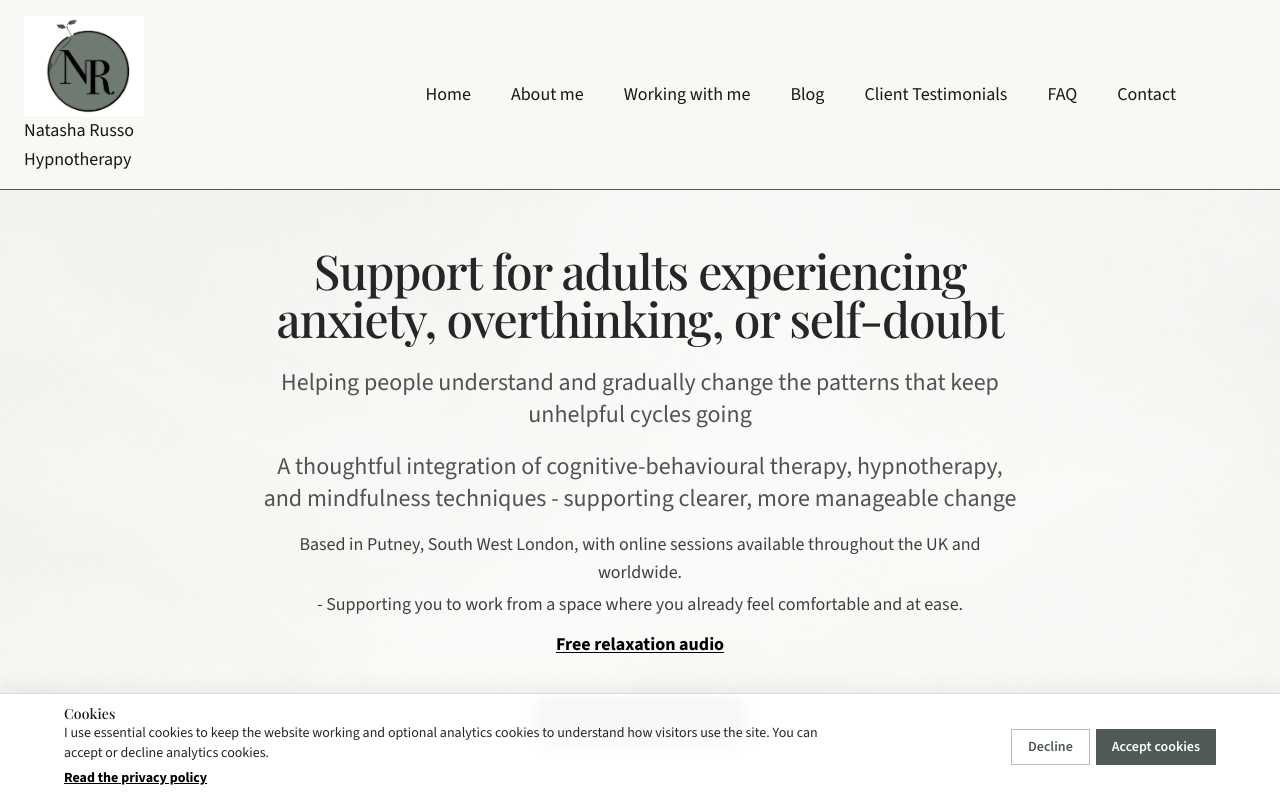
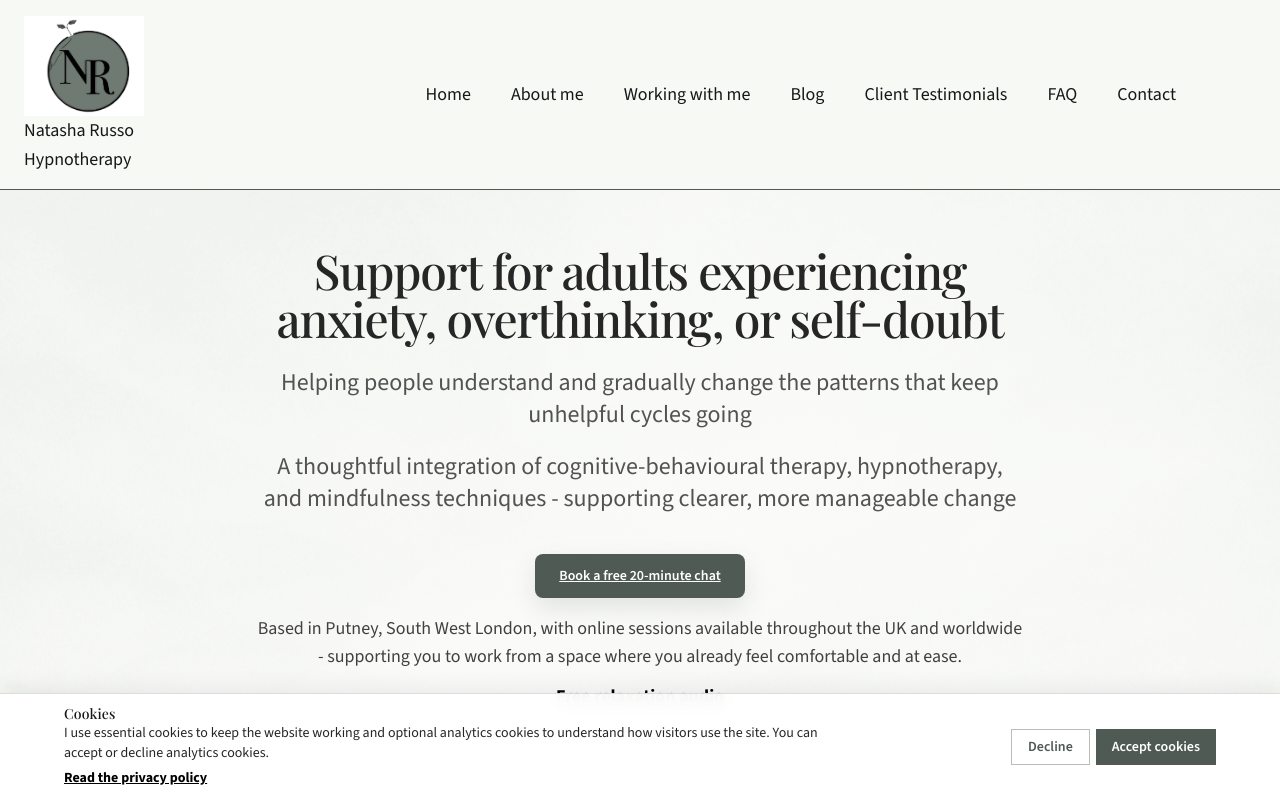
Before and after one commit to russog/natasha-russo-hypnotherapy, a Next.js app in the folder src/: page / in a window 1280 px wide. Shown: the top 800 px of the page. Built offline with nearby package versions, Linux system fonts and the light colour scheme.

Commit message:
Adjust homepage intro layout

```diff
--- a/src/src/app/page.tsx
+++ b/src/src/app/page.tsx
@@ -29,15 +29,6 @@ export default function Home() {
                     A thoughtful integration of cognitive-behavioural therapy, hypnotherapy, and mindfulness techniques
                     - supporting clearer, more manageable change
                 </p>
-                <p className="mx-auto mt-4 max-w-3xl text-base leading-relaxed text-neutral-700 sm:text-lg">
-                    Based in Putney, South West London, with online sessions available throughout the UK and worldwide.
-                </p>
-                <p className="mx-auto mt-1 max-w-3xl text-base leading-relaxed text-neutral-700 sm:text-lg">
-                    - Supporting you to work from a space where you already feel comfortable and at ease.
-                </p>
-                <p className="mx-auto mt-3 max-w-3xl text-base leading-relaxed text-neutral-700 sm:text-lg">
-                    <Link href="/free-relaxation-audio" className="underline underline-offset-2 hover:no-underline">Free relaxation audio</Link>
-                </p>
                 <div className="mt-10 flex justify-center">
                     <Link
                         href="/contact"
@@ -45,6 +36,13 @@ export default function Home() {
                         Book a free 20-minute chat
                     </Link>
                 </div>
+                <p className="mx-auto mt-4 max-w-3xl text-base leading-relaxed text-neutral-700 sm:text-lg">
+                    Based in Putney, South West London, with online sessions available throughout the UK and worldwide
+                    - supporting you to work from a space where you already feel comfortable and at ease.
+                </p>
+                <p className="mx-auto mt-3 max-w-3xl text-base leading-relaxed text-neutral-700 sm:text-lg">
+                    <Link href="/free-relaxation-audio" className="underline underline-offset-2 hover:no-underline">Free relaxation audio</Link>
+                </p>
             </div>
 
         </section>
```
